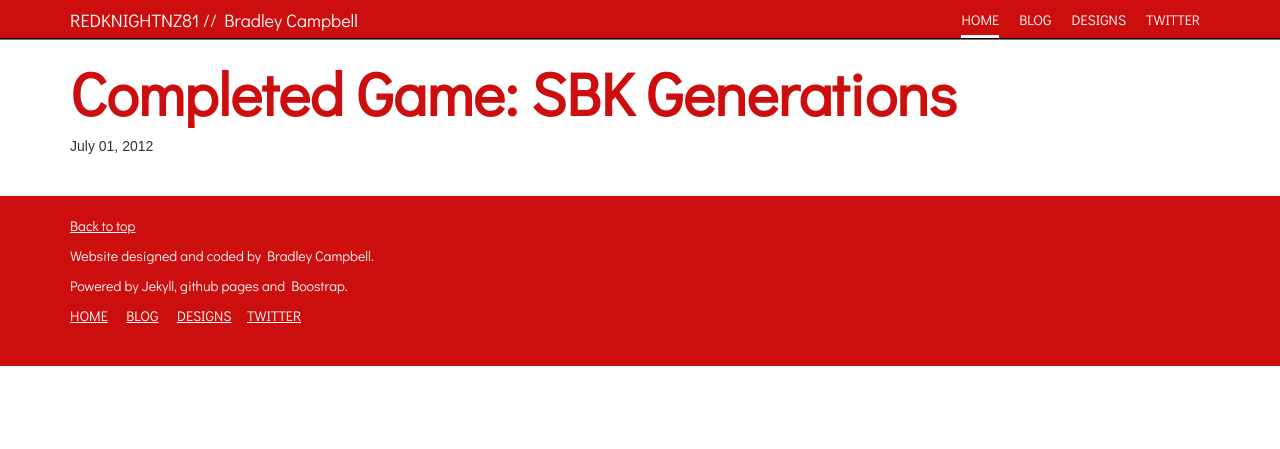
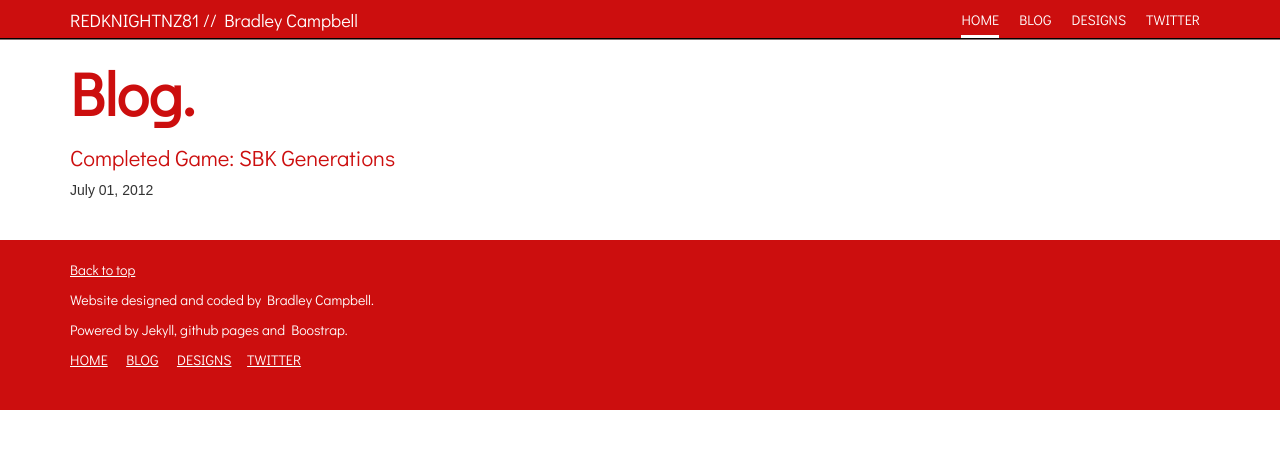
Before and after one commit to redknightnz81/redknightnz81.github.io, a Jekyll site: the page built from _posts/2012-07-01-completed-game-sbk-generations.md, in a window 1280 px wide. Shown: the top 449 px of the page. Built offline with Jekyll 4.4.1, drawn with Linux system fonts in a browser that asks for light colours; nearby versions of some CDN libraries.

Commit message:
2016.10.05_v10
post layout.

```diff
--- a/_layouts/post.html
+++ b/_layouts/post.html
@@ -1,8 +1,22 @@
 ---
 layout: default
 ---
-<h1>{{ page.title }}</h1>
-<p class="meta">{{ page.date | date: '%B %d, %Y' }}</p>
-<div class="post">
-  {{ content }}
+<div class="row">
+	<div class = "col-md-4">
+		<h1>Blog.</h1>
+		<h2>{{ page.title }}</h2>
+		<p><span>{{ page.date | date: '%B %d, %Y' }}</span></p>
+	</div>
+	<div class = "col-md-8">
+		{{ content }}
+		<div style = "display: none;">
+			<h3>Tags</h3>
+			<ul class = "post-tags">
+				<li>achievements</li>
+				<li>milestone</li>
+				<li>gaming</li>
+				<li>steam</li>
+			</ul>
+		</div>
+	</div>
 </div>
```
